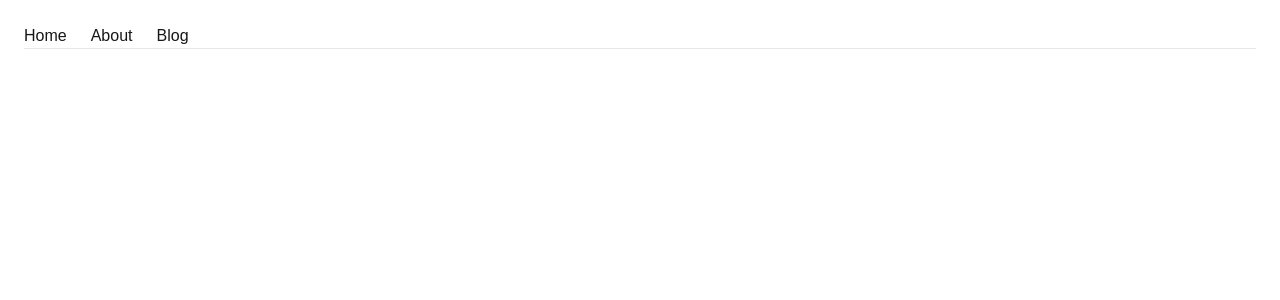
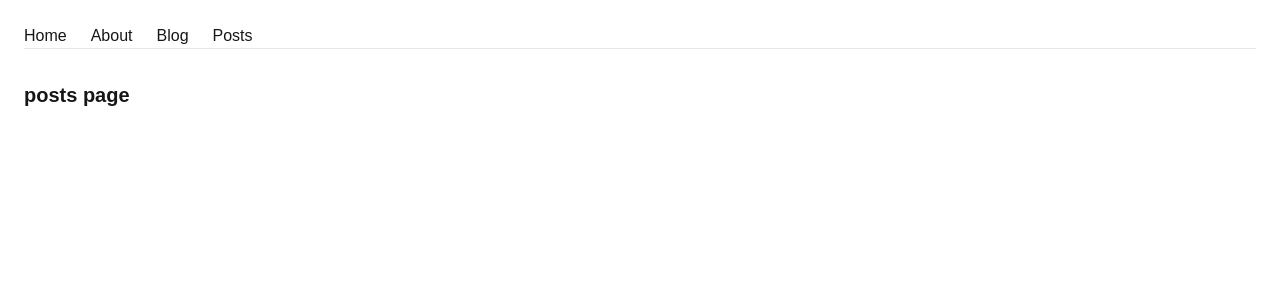
Before and after one commit to aminul-islam-sajid/next14-with-sumet, a Next.js app: page /posts in a window 1280 px wide. Shown: the top 300 px of the page. Built offline with nearby package versions, Linux system fonts and the light colour scheme.

Commit message:
post page create

```diff
--- a/app/layout.js
+++ b/app/layout.js
@@ -27,6 +27,7 @@ export default function RootLayout({ children }) {
             <li><Link href={'/'}>Home</Link></li>
             <li><Link href={'/about'}>About</Link></li>
             <li><Link href={'/blogs'}>Blog</Link></li>
+            <li><Link href={'/posts'}>Posts</Link></li>
           </ul>
         </nav>
         <hr />
--- a/app/posts/page.js
+++ b/app/posts/page.js
@@ -1,11 +1,11 @@
 import React from 'react';
 
-function page() {
+const page = () => {
     return (
         <div>
-
+            <h1 className='my-8 text-xl font-semibold'>posts page</h1>
         </div>
     );
-}
+};
 
 export default page;
```
